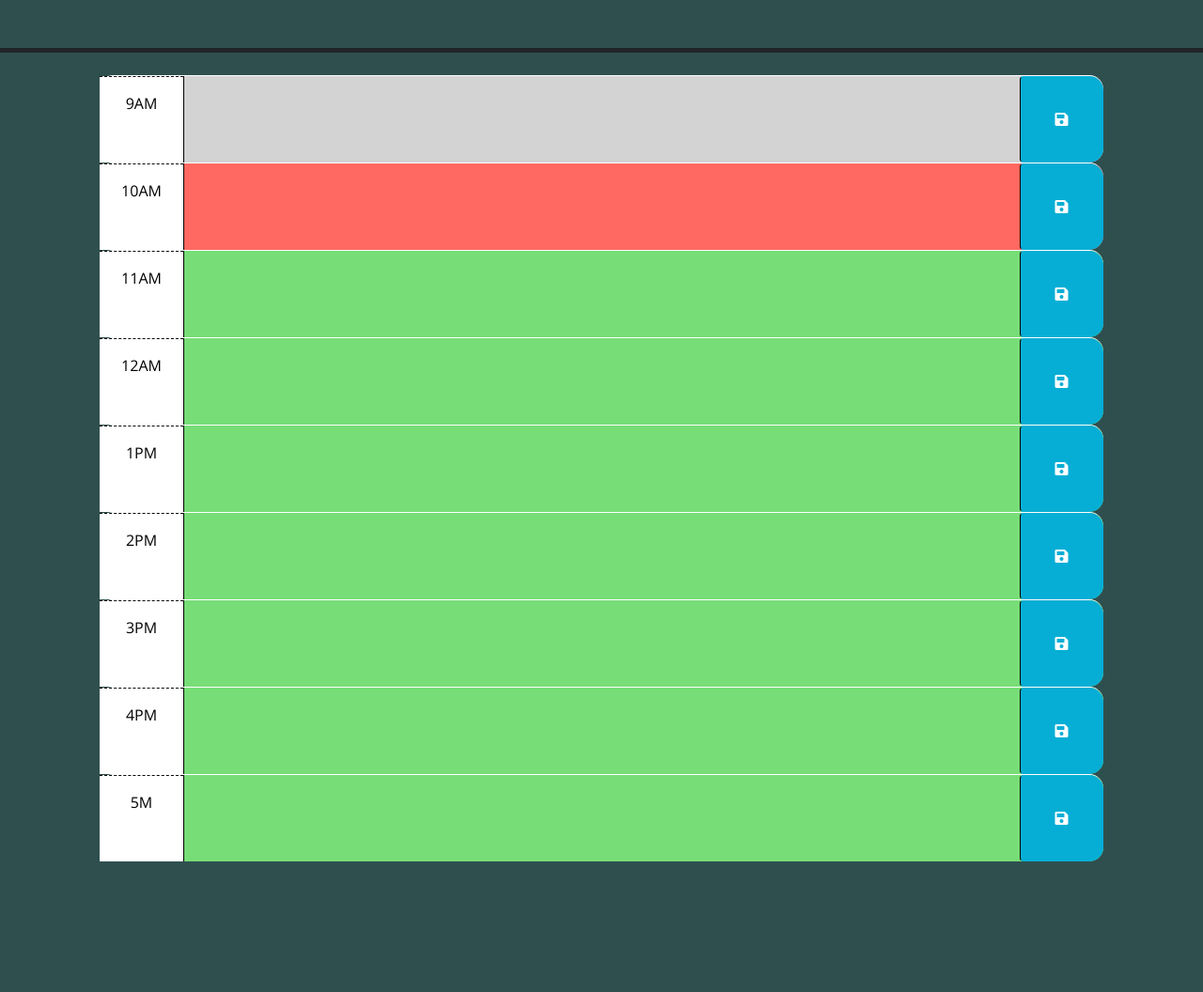
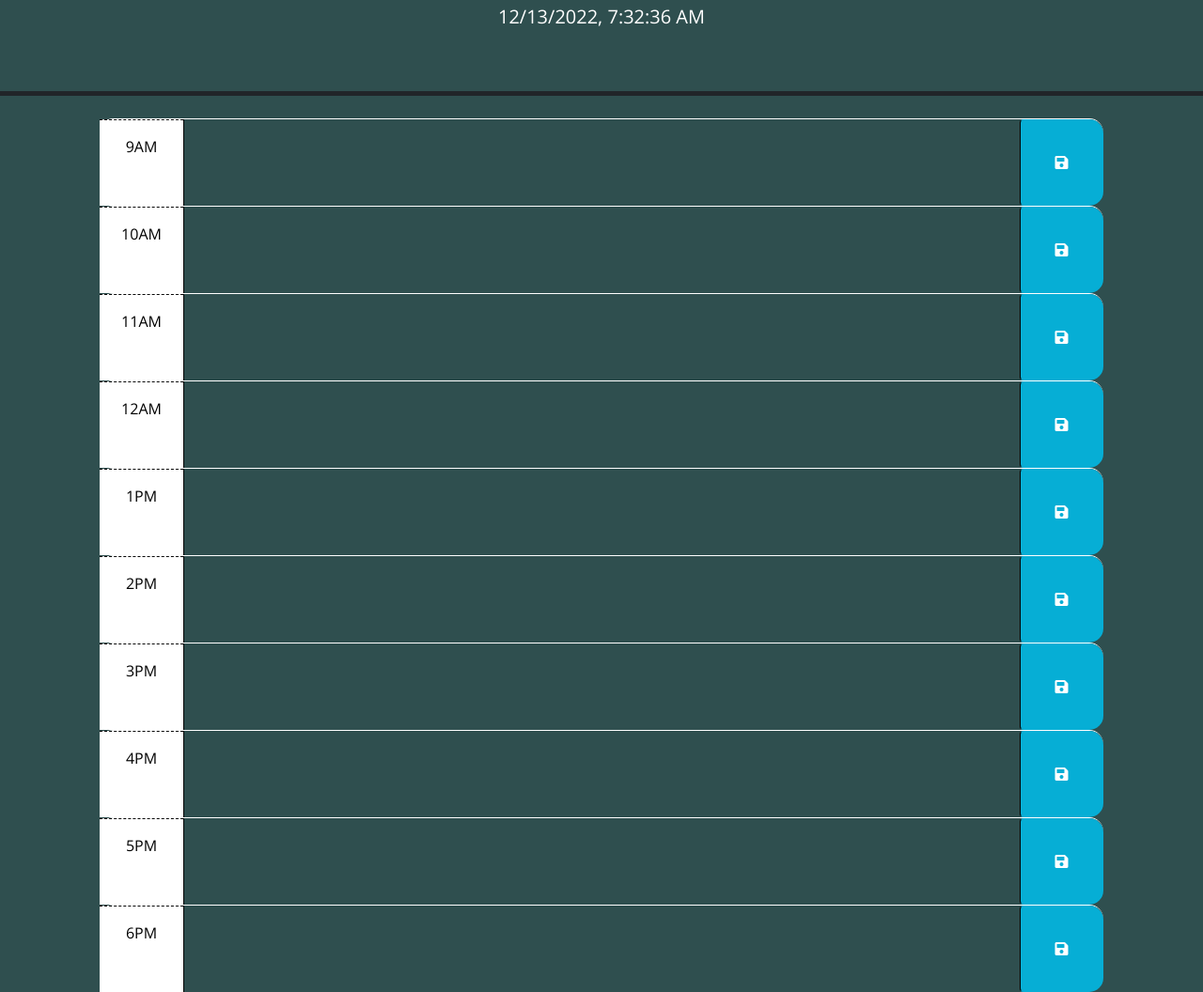
Before and after one commit to Angelajm6/Calendar-application, a plain HTML site: page index.html in a window 1280 px wide. Shown: the part 176-1232 px from the top of the page at 94% size. Before the commit the page ends 1093 px from the top, so only its background shows below. Drawn offline with nearby package versions, Linux system fonts and the light colour scheme.

Commit message:
Variable to show current date in header of webpage

```diff
--- a/assets/js/script.js
+++ b/assets/js/script.js
@@ -19,10 +19,9 @@ $(function () {
   console.log(`Current Time is: ${time}`)
 
 
-//let today = new Date();
-//let day = today.getDay();
-//let dayList = ["Sunday","Monday","Tuesday","Wednesday ","Thursday","Friday","Saturday"];
-//console.log("Today is : " + dayList[day] + "."); //display the current day
+  //show current date in the header of the page
+  var dt = new Date();
+  document.getElementById("currentDay").innerHTML = dt.toLocaleString();
 
 
   // TODO: Add code to apply the past, present, or future class to each time
@@ -34,8 +33,7 @@ $(function () {
   // TODO: Add code to get any user input that was saved in localStorage and set
   // the values of the corresponding textarea elements. HINT: How can the id
   // attribute of each time-block be used to do this?
-  //
-  // TODO: Add code to display the current date in the header of the page.
+
 });
 
 
--- a/index.html
+++ b/index.html
@@ -26,7 +26,7 @@
     <header class="p-5 mb-4 border-5 border-bottom border-dark text-center">
       <h1 class="display-3">Work Day Scheduler</h1>
       <p class="lead">A simple calendar app for scheduling your work day</p>
-      <p id="currentDay" class="lead"></p>
+      <p id="currentDay" class="lead"> Today is </p>
     </header>
     <div class="container-lg px-5">
       <!-- Use class for "past", "present", and "future" to apply styles to the
@@ -40,7 +40,7 @@
         -->
 
       <!-- Example of a past time block. The "past" class adds a gray background color. -->
-      <div id="hour-9" class="row time-block past">
+      <div id="hour-9" class="row time-block colorcode">
         <div class="col-2 col-md-1 hour text-center py-3">9AM</div>
         <textarea id="description-9" class="col-8 col-md-10 description" rows="3"> </textarea>
         <button class="btn saveBtn col-2 col-md-1" data-hour="9" aria-label="save">
@@ -49,7 +49,7 @@
       </div>
 
       <!-- Example of a a present time block. The "present" class adds a red background color. -->
-      <div id="hour-10" class="row time-block present">
+      <div id="hour-10" class="row time-block colorcode">
         <div class="col-2 col-md-1 hour text-center py-3">10AM</div>
         <textarea id="description-10" class="col-8 col-md-10 description" rows="3"> </textarea>
         <button class="btn saveBtn col-2 col-md-1" data-hour="10" aria-label="save">
@@ -58,7 +58,7 @@
       </div>
 
       <!-- Example of a future time block. The "future" class adds a green background color. -->
-      <div id="hour-11" class="row time-block future">
+      <div id="hour-11" class="row time-block colorcode">
         <div class="col-2 col-md-1 hour text-center py-3">11AM</div>
         <textarea id="description-11" class="col-8 col-md-10 description" rows="3"> </textarea>
         <button class="btn saveBtn col-2 col-md-1" data-hour="11"aria-label="save">
@@ -66,7 +66,7 @@
         </button>
       </div>
 
-      <div id="hour-12" class="row time-block future">
+      <div id="hour-12" class="row time-block colorcode">
         <div class="col-2 col-md-1 hour text-center py-3">12AM</div>
         <textarea id="description-12" class="col-8 col-md-10 description" rows="3"> </textarea>
         <button class="btn saveBtn col-2 col-md-1" data-hour="12" aria-label="save">
@@ -74,7 +74,7 @@
         </button>
       </div>
 
-      <div id="hour-1" class="row time-block future">
+      <div id="hour-1" class="row time-block colorcode">
         <div class="col-2 col-md-1 hour text-center py-3">1PM</div>
         <textarea id="description-1" class="col-8 col-md-10 description" rows="3"> </textarea>
         <button class="btn saveBtn col-2 col-md-1" data-hour="1" aria-label="save">
@@ -82,7 +82,7 @@
         </button>
       </div>
 
-      <div id="hour-2" class="row time-block future">
+      <div id="hour-2" class="row time-block colorcode">
         <div class="col-2 col-md-1 hour text-center py-3">2PM</div>
         <textarea id="description-2" class="col-8 col-md-10 description" rows="3"> </textarea>
         <button class="btn saveBtn col-2 col-md-1" data-hour="2" aria-label="save">
@@ -90,7 +90,7 @@
         </button>
       </div>
 
-      <div id="hour-3" class="row time-block future">
+      <div id="hour-3" class="row time-block colorcode">
         <div class="col-2 col-md-1 hour text-center py-3">3PM</div>
         <textarea id="description-3" class="col-8 col-md-10 description" rows="3"> </textarea>
         <button class="btn saveBtn col-2 col-md-1" data-hour="3" aria-label="save">
@@ -98,7 +98,7 @@
         </button>
       </div>
 
-      <div id="hour-4" class="row time-block future">
+      <div id="hour-4" class="row time-block colorcode">
         <div class="col-2 col-md-1 hour text-center py-3">4PM</div>
         <textarea id="description-4" class="col-8 col-md-10 description" rows="3"> </textarea>
         <button class="btn saveBtn col-2 col-md-1" data-hour="4" aria-label="save">
@@ -106,10 +106,18 @@
         </button>
       </div>
 
-      <div id="hour-5" class="row time-block future">
-        <div class="col-2 col-md-1 hour text-center py-3">5M</div>
+      <div id="hour-5" class="row time-block colorcode">
+        <div class="col-2 col-md-1 hour text-center py-3">5PM</div>
         <textarea id="description-5" class="col-8 col-md-10 description" rows="3"> </textarea>
         <button class="btn saveBtn col-2 col-md-1" data-hour="5" aria-label="save">
+          <i class="fas fa-save" aria-hidden="true"></i>
+        </button>
+      </div>
+
+      <div id="hour-6" class="row time-block colorcode">
+        <div class="col-2 col-md-1 hour text-center py-3">6PM</div>
+        <textarea id="description-6" class="col-8 col-md-10 description" rows="3"> </textarea>
+        <button class="btn saveBtn col-2 col-md-1" data-hour="6" aria-label="save">
           <i class="fas fa-save" aria-hidden="true"></i>
         </button>
       </div>
```
Also changed, not shown: assets/css/style.css (line endings or trailing spaces).
